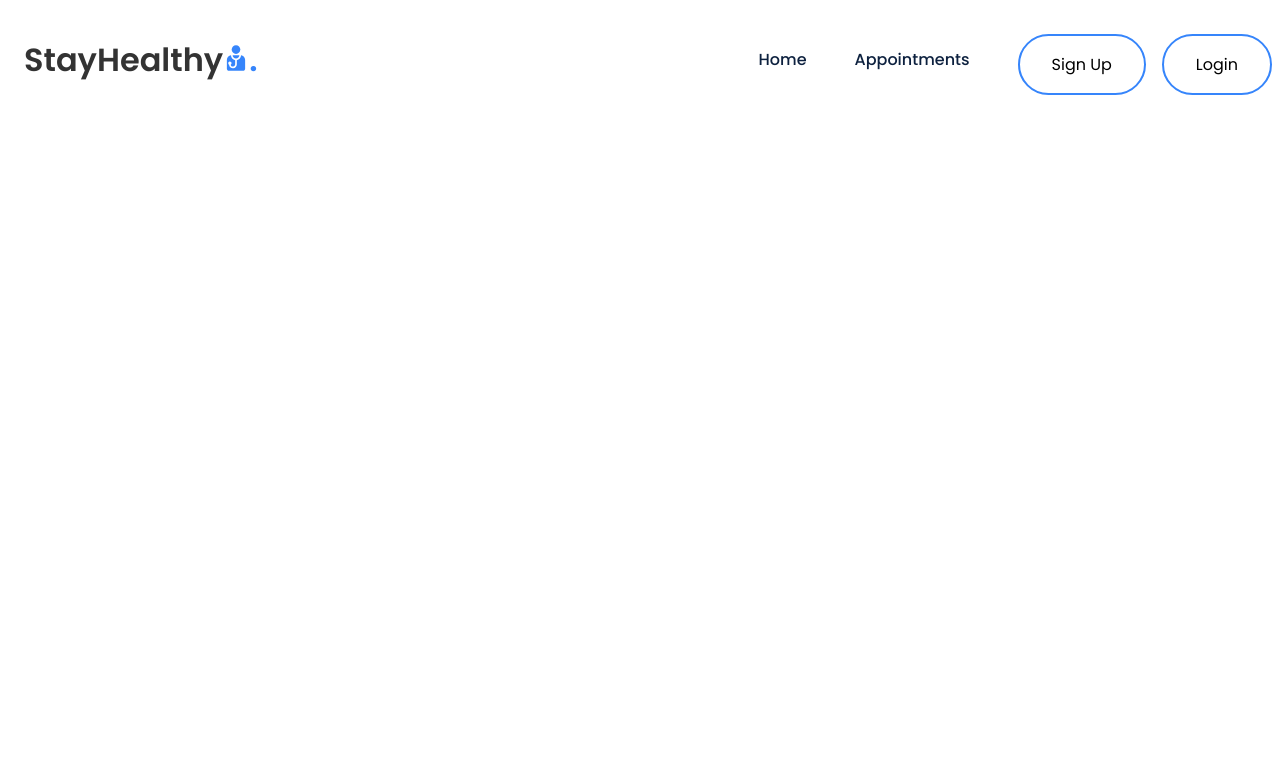
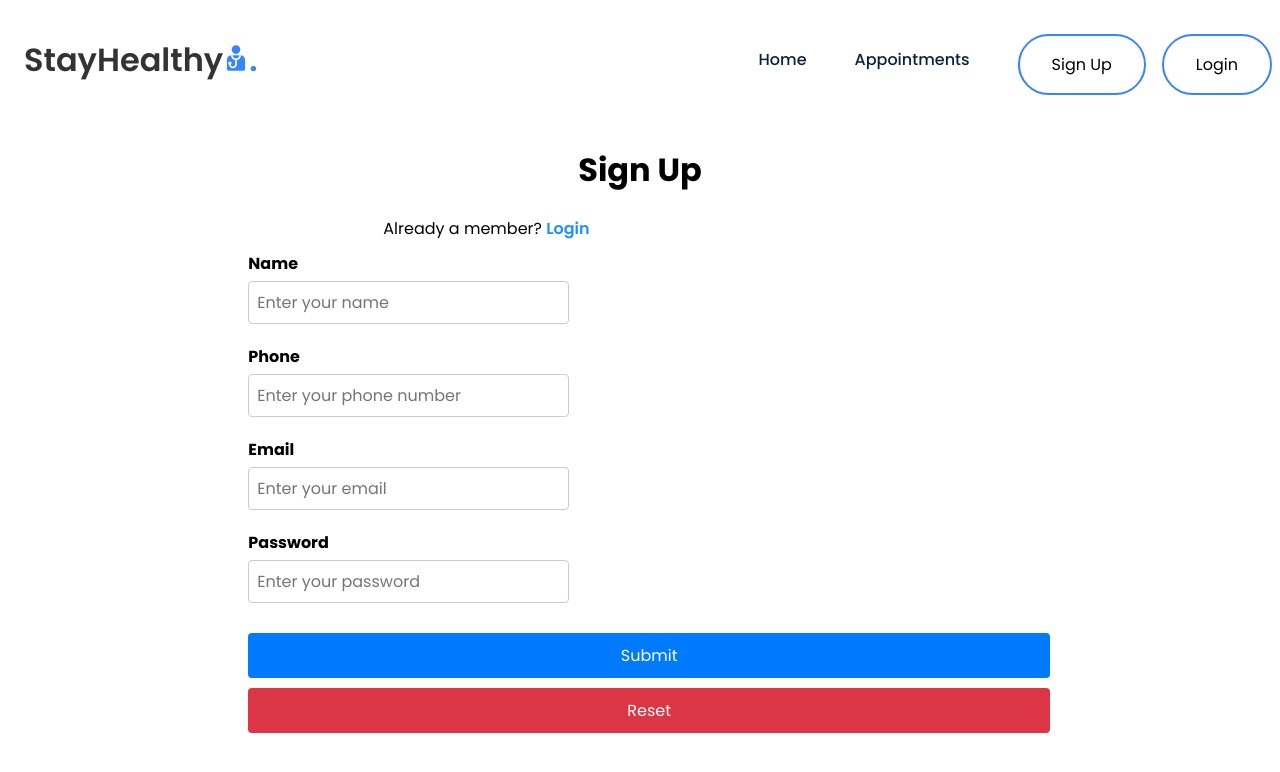
Before and after one commit to sweta134/IBM-Capstone-Project-React, a React (Create React App) app: page /sign_up in a window 1280 px wide. Shown: the top 772 px of the page. Built offline with nearby package versions, Linux system fonts and the light colour scheme.

Commit message:
Week 3 react sign up and login

```diff
--- a/src/App.js
+++ b/src/App.js
@@ -4,6 +4,8 @@
 
 import Navbar from './Components/Navbar/Navbar';
 import Landing_Page from './Components/LandngPage/Landing_Page';
+import Sign_Up from './Components/Sign_Up/Sign_Up';
+import Login from './Components/Login/Login';
 function App() {
   return (
     <div className="App">
@@ -11,6 +13,8 @@
         <Navbar />
         <Routes>
           <Route path="/" element={<Landing_Page />} />
+          <Route path="/sign_up" element={<Sign_Up />} />
+          <Route path="/login" element={<Login />} />
         </Routes>
       </BrowserRouter>
     </div>
--- /dev/null
+++ b/src/Components/Login/Login.js
@@ -0,0 +1,49 @@
+import React from 'react'
+import '../Login/Login.css';
+
+export default function Login() {
+  return (
+    <div>
+        <div className="container">
+        <div className="login-grid">
+          <div className="login-text">
+            <h2>Login</h2>
+          </div>
+          <div className="login-text">
+            Are you a new member? <span><a href="../Sign_Up/Sign_Up.html" style={{color: '#2190FF'}}> Sign Up Here</a></span>
+          </div>
+          <br />
+          <div className="login-form">
+            <form>
+              <div className="form-group">
+                        <label for="email">Email</label>
+                        <input type="email" name="email" id="email" className="form-control" placeholder="Enter your email" aria-describedby="helpId" />
+                    </div>
+              <div className="form-group">
+                <label for="password" >Password</label>
+                <input
+                  type="password"
+                  name="password"
+                  id="password"
+                  className="form-control"
+                  placeholder="Enter your password"
+                  aria-describedby="helpId"
+                />
+              </div>
+
+
+              <div className="btn-group">
+                <button type="submit" className="btn btn-primary mb-2 mr-1 waves-effect waves-light">Login</button>
+                <button type="reset" className="btn btn-danger mb-2 waves-effect waves-light">Reset</button>
+              </div>
+              <br />
+              <div className="login-text">
+                Forgot Password?
+              </div>
+            </form>
+          </div>
+        </div>
+      </div>
+    </div>
+  )
+}
--- a/src/Components/Navbar/Navbar.js
+++ b/src/Components/Navbar/Navbar.js
@@ -39,12 +39,12 @@
           </li>
 
           <li className="link">
-            <a href="../Sign_Up//Sign_Up.html">
+            <a href="../Sign_Up">
               <button className="btn1">Sign Up</button>
             </a>
           </li>
           <li className="link">
-            <a href="../Login/Login.html">
+            <a href="../Login">
               <button className="btn1">Login</button>
             </a>
           </li>
--- /dev/null
+++ b/src/Components/Sign_Up/Sign_Up.js
@@ -0,0 +1,91 @@
+import React from 'react';
+import '../Sign_Up/Sign_Up.css';
+
+export default function Sign_Up() {
+  return (
+    <div>
+      <div className="container" style={{marginTop: '5%'}}>
+        <div className="signup-grid">
+          <div className="signup-text">
+            <h1>Sign Up</h1>
+          </div>
+          <div className="signup-text1" style={{textAlign: 'left'}}>
+            Already a member?{' '}
+            <span>
+              <a href="../Login/Login.html" style={{color: '#2190FF'}}>
+                {' '}
+                Login
+              </a>
+            </span>
+          </div>
+          <div className="signup-form">
+            <form>
+              <div className="form-group">
+                <label for="name">Name</label>
+                <input
+                  type="text"
+                  name="name"
+                  id="name"
+                  required
+                  className="form-control"
+                  placeholder="Enter your name"
+                  aria-describedby="helpId"
+                />
+              </div>
+
+              <div className="form-group">
+                <label for="phone">Phone</label>
+                <input
+                  type="tel"
+                  name="phone"
+                  id="phone"
+                  required
+                  className="form-control"
+                  placeholder="Enter your phone number"
+                  aria-describedby="helpId"
+                />
+              </div>
+              <div className="form-group">
+                <label for="email">Email</label>
+                <input
+                  type="email"
+                  name="email"
+                  id="email"
+                  required
+                  className="form-control"
+                  placeholder="Enter your email"
+                  aria-describedby="helpId"
+                />
+              </div>
+              <div className="form-group">
+                <label for="password">Password</label>
+                <input
+                  name="password"
+                  id="password"
+                  required
+                  className="form-control"
+                  placeholder="Enter your password"
+                  aria-describedby="helpId"
+                />
+              </div>
+              <div className="btn-group">
+                <button
+                  type="submit"
+                  className="btn btn-primary mb-2 mr-1 waves-effect waves-light"
+                >
+                  Submit
+                </button>
+                <button
+                  type="reset"
+                  className="btn btn-danger mb-2 waves-effect waves-light"
+                >
+                  Reset
+                </button>
+              </div>
+            </form>
+          </div>
+        </div>
+      </div>
+    </div>
+  );
+}
```
